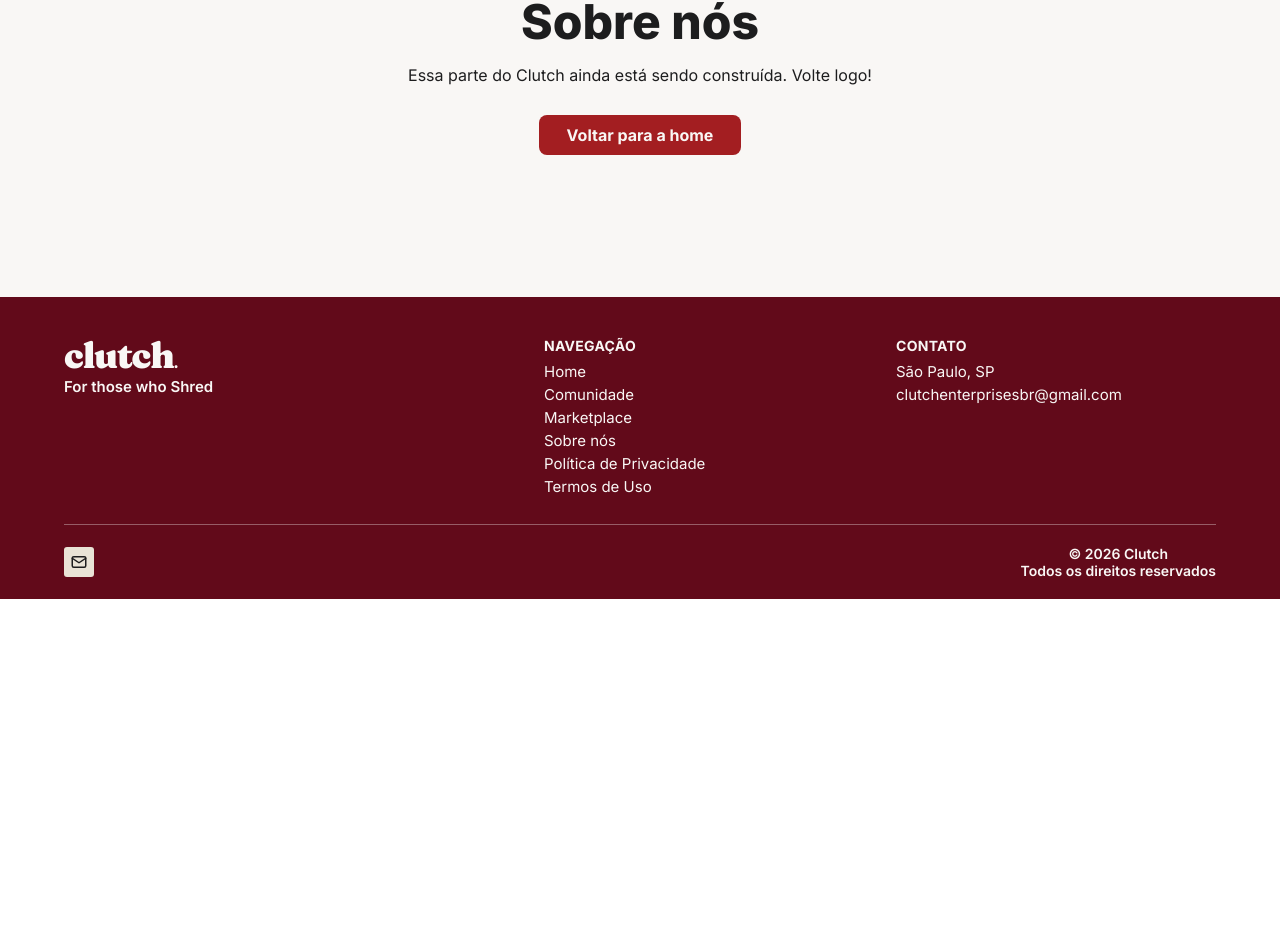
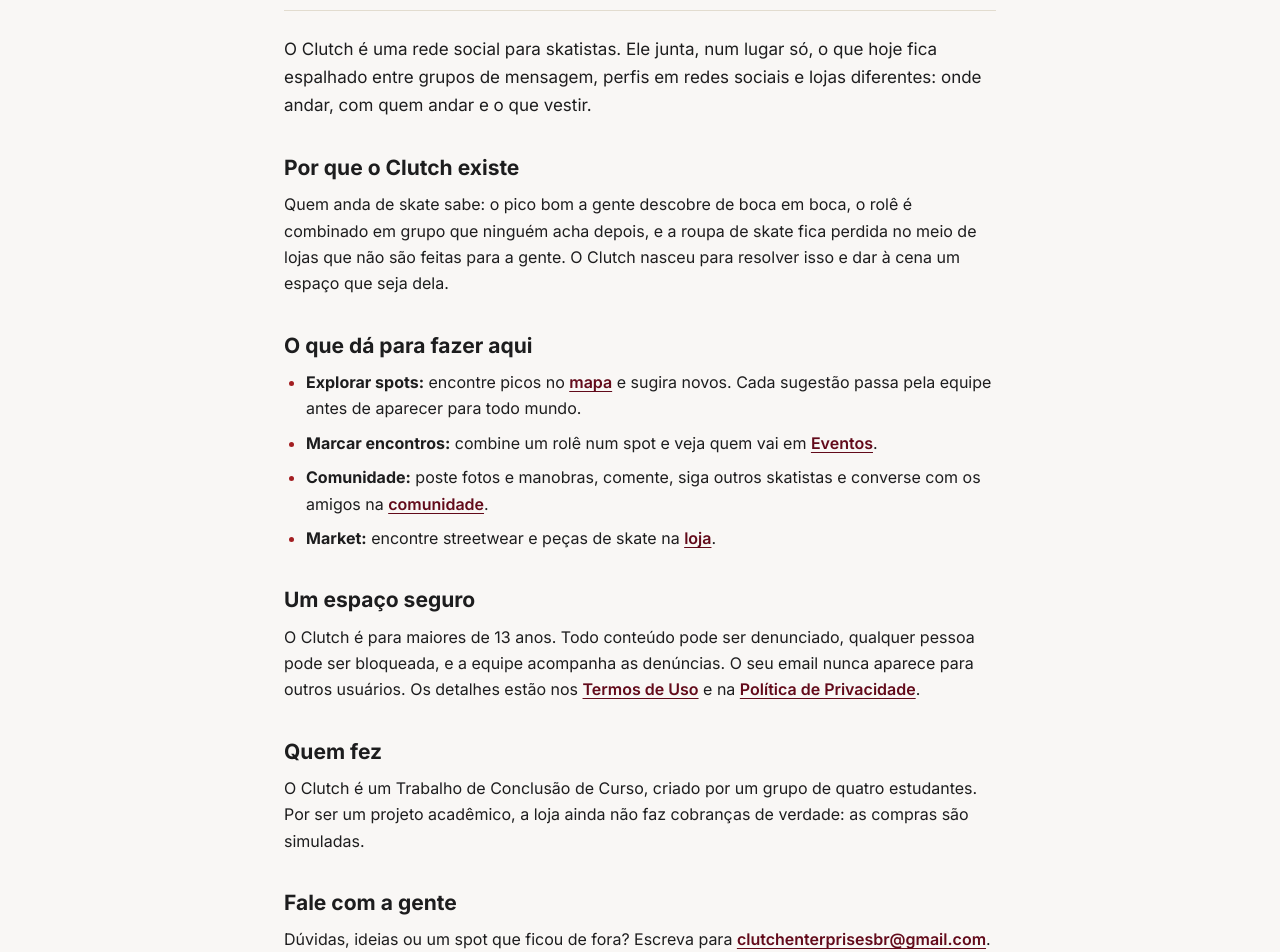
Before and after one commit to AndreCamacho-byte/ProjetoTCC_WEB_REACTJS, a React (Vite) app: page /sobre in a window 1280 px wide. Shown: the part 201-1153 px from the top of the page. Before the commit the page ends 800 px from the top, so only its background shows below. Built offline with nearby package versions, Linux system fonts and the light colour scheme.

Commit message:
Página Sobre nós e termos atualizados

```diff
--- a/src/App.tsx
+++ b/src/App.tsx
@@ -21,6 +21,7 @@ import { ResetPasswordPage } from "./pages/ResetPasswordPage";
 const page = <K extends string>(load: () => Promise<Record<K, ComponentType>>, name: K) =>
   lazy(() => load().then((module) => ({ default: module[name] })));
 
+const AboutPage = page(() => import("./pages/AboutPage"), "AboutPage");
 const AccountSettingsPage = page(() => import("./pages/AccountSettingsPage"), "AccountSettingsPage");
 const AdminOrdersPage = page(() => import("./pages/AdminOrdersPage"), "AdminOrdersPage");
 const AdminProductsPage = page(() => import("./pages/AdminProductsPage"), "AdminProductsPage");
@@ -144,7 +145,7 @@ function App() {
         />
         <Route path="/busca" element={<SearchPage />} />
         <Route path="/termos" element={<TermsPage />} />
-        <Route path="/sobre" element={<ComingSoonPage title="Sobre nós" />} />
+        <Route path="/sobre" element={<AboutPage />} />
         <Route path="/privacidade" element={<PrivacyPage />} />
         {/* Qualquer endereço que não existe */}
         <Route path="*" element={<NotFoundPage />} />
--- /dev/null
+++ b/src/pages/AboutPage.tsx
@@ -0,0 +1,80 @@
+import { Link } from "react-router-dom";
+import { usePageTitle } from "@/hooks/usePageTitle";
+import { MIN_AGE } from "@/utils/age";
+import styles from "./PrivacyPage.module.css";
+
+const CONTACT_EMAIL = "clutchenterprisesbr@gmail.com";
+
+// Sobre nós: o que é o Clutch, para quem é e como ele nasceu (Trabalho de Conclusão de Curso)
+export function AboutPage() {
+  usePageTitle("Sobre nós");
+
+  return (
+    <article className={styles.page}>
+      <header className={styles.header}>
+        <p className={styles.kicker}>Sobre nós</p>
+        <h1>Feito por quem anda de skate</h1>
+      </header>
+
+      <p className={styles.lead}>
+        O Clutch é uma rede social para skatistas. Ele junta, num lugar só, o que hoje fica espalhado entre grupos de
+        mensagem, perfis em redes sociais e lojas diferentes: onde andar, com quem andar e o que vestir.
+      </p>
+
+      <section>
+        <h2>Por que o Clutch existe</h2>
+        <p>
+          Quem anda de skate sabe: o pico bom a gente descobre de boca em boca, o rolê é combinado em grupo que ninguém
+          acha depois, e a roupa de skate fica perdida no meio de lojas que não são feitas para a gente. O Clutch nasceu
+          para resolver isso e dar à cena um espaço que seja dela.
+        </p>
+      </section>
+
+      <section>
+        <h2>O que dá para fazer aqui</h2>
+        <ul>
+          <li>
+            <strong>Explorar spots:</strong> encontre picos no <Link to="/explorar">mapa</Link> e sugira novos. Cada
+            sugestão passa pela equipe antes de aparecer para todo mundo.
+          </li>
+          <li>
+            <strong>Marcar encontros:</strong> combine um rolê num spot e veja quem vai em{" "}
+            <Link to="/eventos">Eventos</Link>.
+          </li>
+          <li>
+            <strong>Comunidade:</strong> poste fotos e manobras, comente, siga outros skatistas e converse com os
+            amigos na <Link to="/comunidade">comunidade</Link>.
+          </li>
+          <li>
+            <strong>Market:</strong> encontre streetwear e peças de skate na <Link to="/market">loja</Link>.
+          </li>
+        </ul>
+      </section>
+
+      <section>
+        <h2>Um espaço seguro</h2>
+        <p>
+          O Clutch é para maiores de {MIN_AGE} anos. Todo conteúdo pode ser denunciado, qualquer pessoa pode ser
+          bloqueada, e a equipe acompanha as denúncias. O seu email nunca aparece para outros usuários. Os detalhes
+          estão nos <Link to="/termos">Termos de Uso</Link> e na <Link to="/privacidade">Política de Privacidade</Link>.
+        </p>
+      </section>
+
+      <section>
+        <h2>Quem fez</h2>
+        <p>
+          O Clutch é um Trabalho de Conclusão de Curso, criado por um grupo de quatro estudantes. Por ser um projeto
+          acadêmico, a loja ainda não faz cobranças de verdade: as compras são simuladas.
+        </p>
+      </section>
+
+      <section>
+        <h2>Fale com a gente</h2>
+        <p>
+          Dúvidas, ideias ou um spot que ficou de fora? Escreva para{" "}
+          <a href={`mailto:${CONTACT_EMAIL}`}>{CONTACT_EMAIL}</a>.
+        </p>
+      </section>
+    </article>
+  );
+}
--- a/src/pages/TermsPage.tsx
+++ b/src/pages/TermsPage.tsx
@@ -4,7 +4,7 @@ import { MIN_AGE } from "@/utils/age";
 import styles from "./PrivacyPage.module.css";
 
 const CONTACT_EMAIL = "clutchenterprisesbr@gmail.com";
-const LAST_UPDATE = "16 de outubro de 2026";
+const LAST_UPDATE = "11 de novembro de 2026";
 
 // Termos de Uso: as regras de convivência e o que o Clutch é (e não é).
 // Ao mudar as regras do site, atualize esta página e a data acima.
@@ -28,7 +28,7 @@ export function TermsPage() {
         <h2>1. O que é o Clutch</h2>
         <p>
           O Clutch é uma rede social para skatistas, criada como Trabalho de Conclusão de Curso. Ele reúne uma
-          comunidade para postar e conversar, uma loja de streetwear e, em breve, spots e encontros no mapa. Por ser
+          comunidade para postar e conversar, uma loja de streetwear e spots e encontros no mapa. Por ser
           um projeto acadêmico em fase de testes, o site pode ficar fora do ar, mudar ou ter funções removidas.
         </p>
       </section>
```
Also changed, not shown: 1 other file (tests, documents, lock files or other folders).
